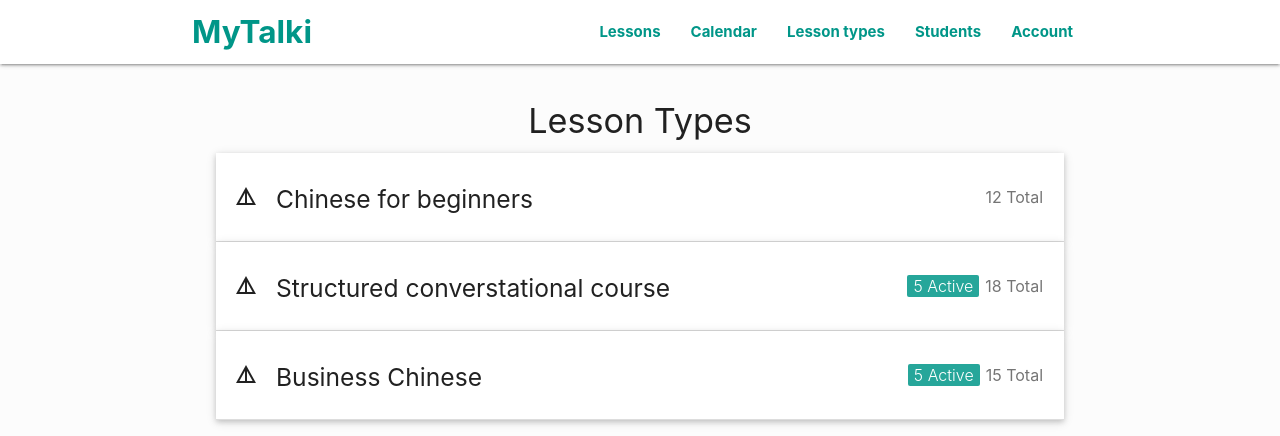
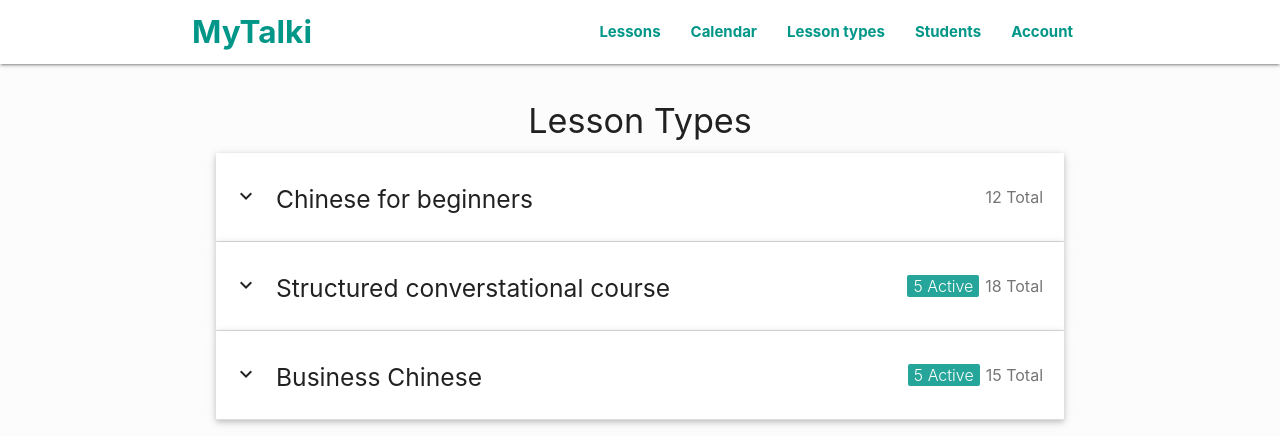
Before and after one commit to dmytrokulak/Mytalki, a React (Create React App) app in the folder sw/: page /lesson-types in a window 1280 px wide. Shown: the top 436 px of the page. Built offline with nearby package versions, Linux system fonts and the light colour scheme; data requests are answered from the project's data file; the HTML template or start-up script is replaced by a standard one.

Commit message:
fix lesson-type icon

```diff
--- a/sw/src/components/lesson-types/LessonType.js
+++ b/sw/src/components/lesson-types/LessonType.js
@@ -25,7 +25,7 @@ const LessonType = ({ item, setCurrent, updateLessonType }) => {
     <li>
       <div className='collapsible-header'>
         <h5>
-          <i className='material-icons'>details</i>
+          <i className='material-icons'>expand_more</i>
           {item.title}
           {!item.active && (
             <span className='new badge red' data-badge-caption=''>
```
